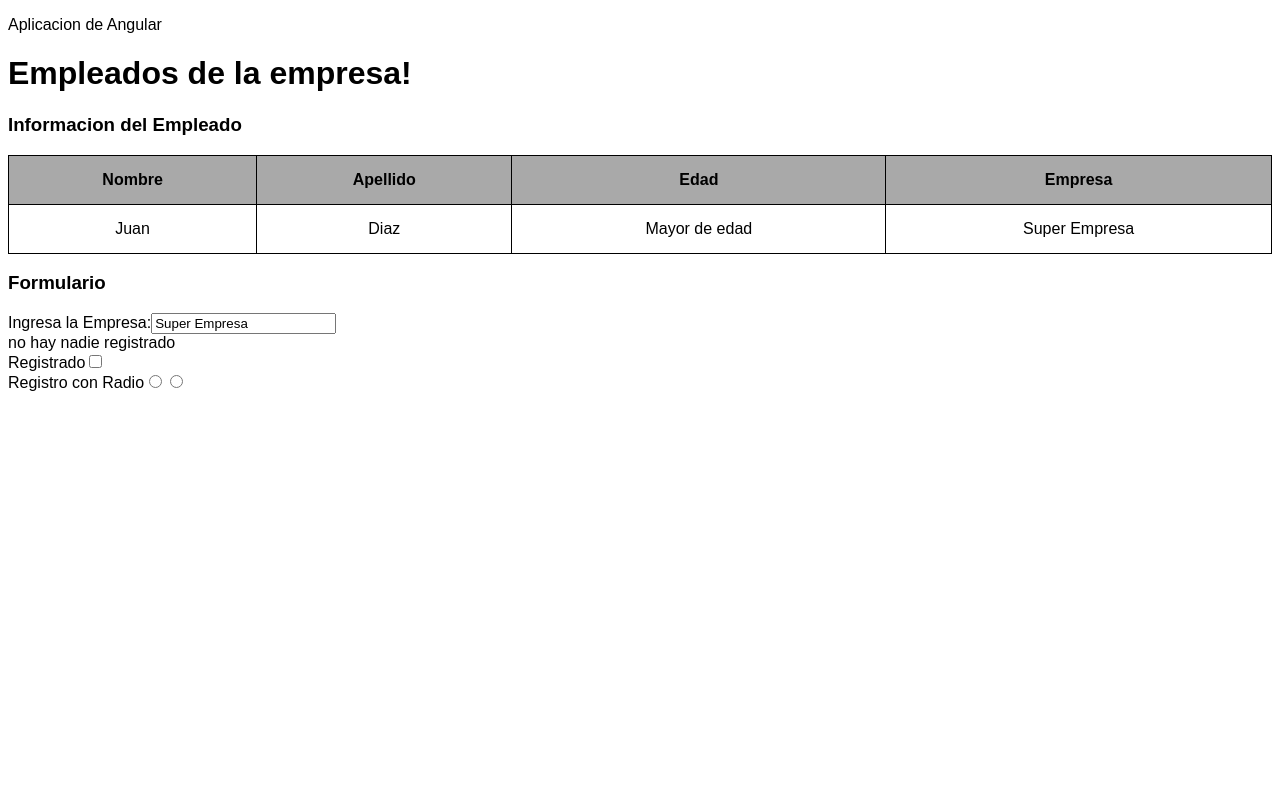
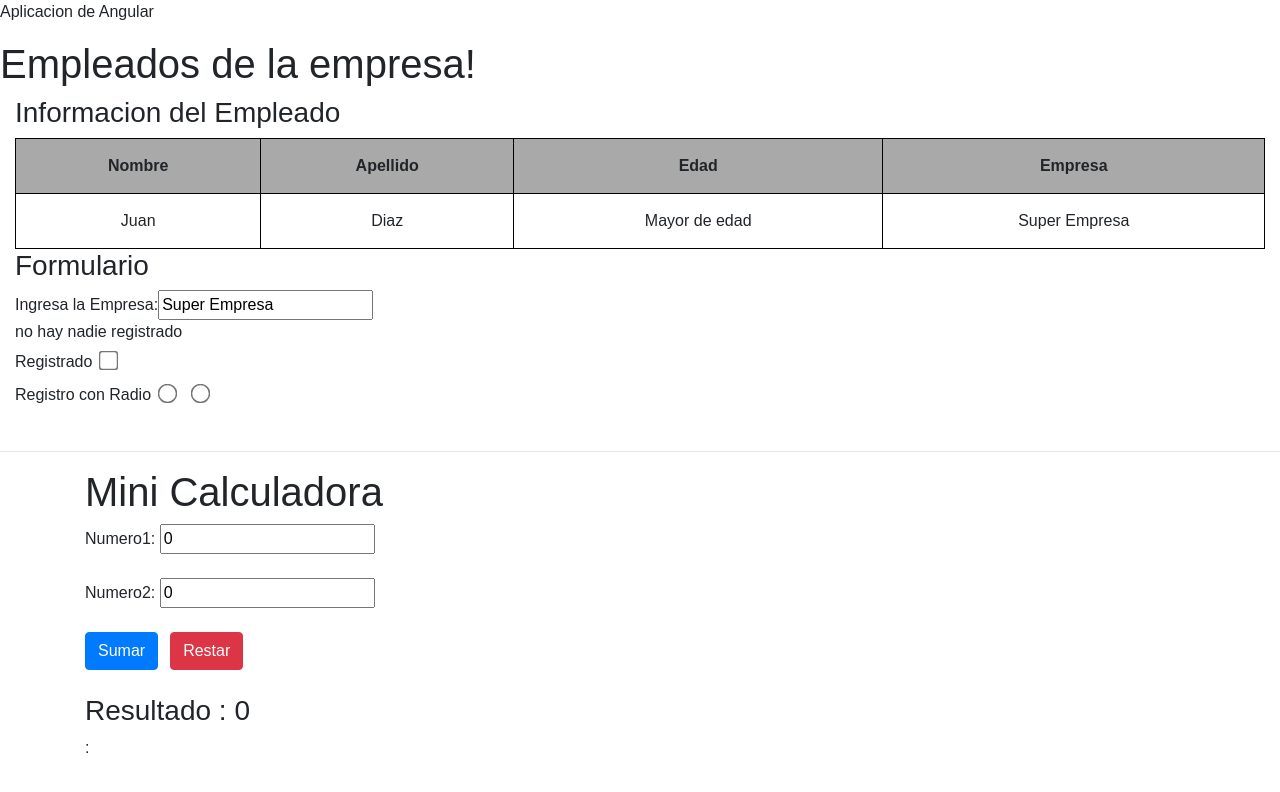
Before and after one commit to kenluzuriaga0/appInicioAngular, an Angular app: page / in a window 1280 px wide. Shown: the top 792 px of the page. Built offline with nearby package versions, Linux system fonts and the light colour scheme.

Commit message:
calculadora + bootstrap

```diff
--- a/angular.json
+++ b/angular.json
@@ -31,9 +31,12 @@
               "src/assets"
             ],
             "styles": [
-              "src/styles.css"
+              "src/styles.css",
+              "node_modules/bootstrap/dist/css/bootstrap.min.css"
+
             ],
-            "scripts": []
+            "scripts": [	"node_modules/bootstrap/dist/js/bootstrap.min.js"
+            ]
           },
           "configurations": {
             "production": {
--- a/package.json
+++ b/package.json
@@ -19,6 +19,7 @@
     "@angular/platform-browser": "~11.2.7",
     "@angular/platform-browser-dynamic": "~11.2.7",
     "@angular/router": "~11.2.7",
+    "bootstrap": "^4.6.0",
     "rxjs": "~6.6.0",
     "tslib": "^2.0.0",
     "zone.js": "~0.11.3"
--- a/src/app/app.component.ts
+++ b/src/app/app.component.ts
@@ -7,4 +7,6 @@ import { Component } from '@angular/core';
 })
 export class AppComponent {
   title = 'appInicio';
+
+
 }
--- a/src/app/empleado/empleado.component.css
+++ b/src/app/empleado/empleado.component.css
@@ -11,3 +11,7 @@ th,td{
 th{
     background-color: darkgrey;
 }
+input[type=radio],input[type=checkbox]{
+    transform: scale(1.5);
+    margin: 10px;
+}
--- a/src/app/empleado/empleado.component.html
+++ b/src/app/empleado/empleado.component.html
@@ -1,3 +1,4 @@
+<div class="container-fluid">
     <h3>Informacion del Empleado</h3>
 
     <table class="tablita">
@@ -54,3 +55,4 @@
     <input type="radio" value="No" name="radio-registro" (click)="setUsuarioRegistro($event)">
     <br>
     {{radioRegistro}}
+</div>
--- a/src/app/empleados/empleados.component.css
+++ b/src/app/empleados/empleados.component.css
@@ -0,0 +1,3 @@
+input[type=submit]{
+    margin-right: 12px;
+}
--- a/src/app/empleados/empleados.component.html
+++ b/src/app/empleados/empleados.component.html
@@ -1,3 +1,21 @@
 <h1>Empleados de la empresa!</h1>
 
 <app-empleado></app-empleado>
+<br>
+<hr>
+<div class="container">
+<h1>Mini Calculadora</h1>
+
+    <form action="">
+
+
+        Numero1: <input type="number" [(ngModel)]="numero1" name="numero1">
+        <br><br>
+        Numero2: <input type="number" [(ngModel)]="numero2" name="numero2">
+        <br><br>
+        <input class="btn btn-primary" type="submit" value="Sumar" (click)="sumar()">
+        <input class="btn btn-danger" type="submit" value="Restar" (click)="restar()">
+        <br><br>
+        <h3>Resultado : {{resultado}}</h3>:
+    </form>
+    </div>
--- a/src/app/empleados/empleados.component.ts
+++ b/src/app/empleados/empleados.component.ts
@@ -6,6 +6,17 @@ import { Component, OnInit } from '@angular/core';
   styleUrls: ['./empleados.component.css']
 })
 export class EmpleadosComponent implements OnInit {
+  numero1: number = 0;
+  numero2: number = 0;
+  resultado: number = 0;
+
+  sumar(): void {
+    this.resultado = this.numero1 + this.numero2
+  }
+
+  restar(): void {
+    this.resultado = this.numero1 - this.numero2
+  }
 
   constructor() { }
 
```
Also changed, not shown: 1 other file (tests, documents, lock files or other folders). Lines whose indentation alone changed are shown as unchanged.
